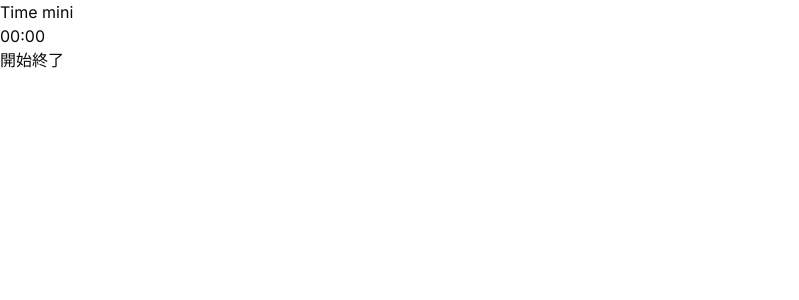
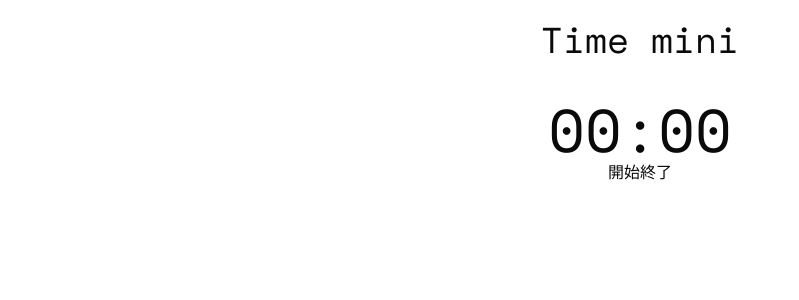
Before and after one commit to kaitokosuge/TimeMini, a Next.js app: page / in a window 1280 px wide. Shown: the top 300 px of the page, without its empty margins (0-799 px from the left). Built offline with nearby package versions, Linux system fonts and the light colour scheme.

Commit message:
add: timer done

```diff
--- a/app/globals.css
+++ b/app/globals.css
@@ -27,7 +27,7 @@
         --chart-3: 197 37% 24%;
         --chart-4: 43 74% 66%;
         --chart-5: 27 87% 67%;
-    --radius: 0.5rem
+        --radius: 0.5rem;
     }
     .dark {
         --background: 0 0% 3.9%;
@@ -53,7 +53,7 @@
         --chart-2: 160 60% 45%;
         --chart-3: 30 80% 55%;
         --chart-4: 280 65% 60%;
-    --chart-5: 340 75% 55%
+        --chart-5: 340 75% 55%;
     }
 }
 @layer base {
@@ -64,3 +64,6 @@
         @apply bg-background text-foreground;
     }
 }
+.origin-font {
+    font-family: 'Space Mono', monospace, sans-serif;
+}
--- a/app/layout.tsx
+++ b/app/layout.tsx
@@ -1,22 +1,25 @@
-import type { Metadata } from 'next'
-import { Inter } from 'next/font/google'
-import './globals.css'
-
-const inter = Inter({ subsets: ['latin'] })
+import type { Metadata } from 'next';
+import './globals.css';
 
 export const metadata: Metadata = {
-  title: 'Create Next App',
-  description: 'Generated by create next app',
-}
+    title: 'Create Next App',
+    description: 'Generated by create next app',
+};
 
 export default function RootLayout({
-  children,
+    children,
 }: {
-  children: React.ReactNode
+    children: React.ReactNode;
 }) {
-  return (
-    <html lang="en">
-      <body className={inter.className}>{children}</body>
-    </html>
-  )
+    return (
+        <html lang="ja">
+            <head>
+                <link
+                    href="https://fonts.googleapis.com/css2?family=Space+Mono:ital,wght@0,400;0,700;1,400;1,700&display=swap"
+                    rel="stylesheet"
+                ></link>
+            </head>
+            <body className="origin-font">{children}</body>
+        </html>
+    );
 }
--- a/app/page.tsx
+++ b/app/page.tsx
@@ -3,7 +3,7 @@ import Timer from '.././features/timer/Timer';
 export default function Home() {
     return (
         <>
-            <h1>Time mini</h1>
+            <h1 className="text-center text-4xl mt-5">Time mini</h1>
             <Timer />
         </>
     );
--- /dev/null
+++ b/features/task/Task.tsx
@@ -0,0 +1,5 @@
+import React from 'react';
+
+export default function Task() {
+    return <div></div>;
+}
--- a/features/timer/Timer.tsx
+++ b/features/timer/Timer.tsx
@@ -2,6 +2,7 @@
 import React from 'react';
 import { useTimer } from './useTimer/useTimer';
 import TimeView from './components/TimeView/TimeView';
+import TimerButton from './components/TimerButton/TimerButton';
 
 export default function Timer() {
     const {
@@ -9,30 +10,38 @@ export default function Timer() {
         pauseTimer,
         resumeTimer,
         stopTimer,
-        formatTime,
         seconds,
         isActive,
         isPaused,
     } = useTimer();
     return (
-        <div>
-            <div>
-                <TimeView seconds={seconds} />
-            </div>
-            <button
-                onClick={() => {
-                    startTimer();
-                }}
-            >
-                開始
-            </button>
-            <button
-                onClick={() => {
-                    stopTimer();
-                }}
-            >
-                終了
-            </button>
+        <div className="text-center">
+            <TimeView seconds={seconds} />
+
+            {!isActive && (
+                <TimerButton txt={'開始'} handleClickBtn={() => startTimer()} />
+            )}
+
+            {isPaused ? (
+                <>
+                    {isActive && (
+                        <TimerButton
+                            txt={'再開'}
+                            handleClickBtn={() => resumeTimer()}
+                        />
+                    )}
+                </>
+            ) : (
+                <>
+                    {isActive && (
+                        <TimerButton
+                            txt={'一時停止'}
+                            handleClickBtn={() => pauseTimer()}
+                        />
+                    )}
+                </>
+            )}
+            <TimerButton txt={'終了'} handleClickBtn={() => stopTimer()} />
         </div>
     );
 }
--- a/features/timer/components/TimeView/TimeView.tsx
+++ b/features/timer/components/TimeView/TimeView.tsx
@@ -3,5 +3,5 @@ import { useTimer } from '../../useTimer/useTimer';
 
 export default function TimeView({ seconds }: { seconds: number }) {
     const { formatTime } = useTimer();
-    return <div>{formatTime(seconds)}</div>;
+    return <div className="text-6xl mt-10">{formatTime(seconds)}</div>;
 }
--- /dev/null
+++ b/features/timer/components/TimerButton/TimerButton.tsx
@@ -0,0 +1,11 @@
+import React from 'react';
+
+export default function TimerButton({
+    txt,
+    handleClickBtn,
+}: {
+    txt: string;
+    handleClickBtn: () => void;
+}) {
+    return <button onClick={handleClickBtn}>{txt}</button>;
+}
--- a/tailwind.config.ts
+++ b/tailwind.config.ts
@@ -1,4 +1,4 @@
-import type { Config } from 'tailwindcss'
+import type { Config } from 'tailwindcss';
 
 const config: Config = {
     darkMode: ['class'],
@@ -6,48 +6,50 @@ const config: Config = {
         './pages/**/*.{js,ts,jsx,tsx,mdx}',
         './components/**/*.{js,ts,jsx,tsx,mdx}',
         './app/**/*.{js,ts,jsx,tsx,mdx}',
+        './features/**/*.{js,ts,jsx,tsx,mdx}',
     ],
     theme: {
         extend: {
             backgroundImage: {
                 'gradient-radial': 'radial-gradient(var(--tw-gradient-stops))',
-  			'gradient-conic': 'conic-gradient(from 180deg at 50% 50%, var(--tw-gradient-stops))'
+                'gradient-conic':
+                    'conic-gradient(from 180deg at 50% 50%, var(--tw-gradient-stops))',
             },
             borderRadius: {
                 lg: 'var(--radius)',
                 md: 'calc(var(--radius) - 2px)',
-  			sm: 'calc(var(--radius) - 4px)'
+                sm: 'calc(var(--radius) - 4px)',
             },
             colors: {
                 background: 'hsl(var(--background))',
                 foreground: 'hsl(var(--foreground))',
                 card: {
                     DEFAULT: 'hsl(var(--card))',
-  				foreground: 'hsl(var(--card-foreground))'
+                    foreground: 'hsl(var(--card-foreground))',
                 },
                 popover: {
                     DEFAULT: 'hsl(var(--popover))',
-  				foreground: 'hsl(var(--popover-foreground))'
+                    foreground: 'hsl(var(--popover-foreground))',
                 },
                 primary: {
                     DEFAULT: 'hsl(var(--primary))',
-  				foreground: 'hsl(var(--primary-foreground))'
+                    foreground: 'hsl(var(--primary-foreground))',
                 },
                 secondary: {
                     DEFAULT: 'hsl(var(--secondary))',
-  				foreground: 'hsl(var(--secondary-foreground))'
+                    foreground: 'hsl(var(--secondary-foreground))',
                 },
                 muted: {
                     DEFAULT: 'hsl(var(--muted))',
-  				foreground: 'hsl(var(--muted-foreground))'
+                    foreground: 'hsl(var(--muted-foreground))',
                 },
                 accent: {
                     DEFAULT: 'hsl(var(--accent))',
-  				foreground: 'hsl(var(--accent-foreground))'
+                    foreground: 'hsl(var(--accent-foreground))',
                 },
                 destructive: {
                     DEFAULT: 'hsl(var(--destructive))',
-  				foreground: 'hsl(var(--destructive-foreground))'
+                    foreground: 'hsl(var(--destructive-foreground))',
                 },
                 border: 'hsl(var(--border))',
                 input: 'hsl(var(--input))',
@@ -57,11 +59,11 @@ const config: Config = {
                     '2': 'hsl(var(--chart-2))',
                     '3': 'hsl(var(--chart-3))',
                     '4': 'hsl(var(--chart-4))',
-  				'5': 'hsl(var(--chart-5))'
-  			}
-  		}
-  	}
+                    '5': 'hsl(var(--chart-5))',
                 },
-  plugins: [require("tailwindcss-animate")],
-}
-export default config
+            },
+        },
+    },
+    plugins: [require('tailwindcss-animate')],
+};
+export default config;
```
Also changed, not shown: vitest.config.ts (+10 -0 lines), 2 other files (tests, documents, lock files or other folders). Lines whose indentation alone changed are shown as unchanged.
